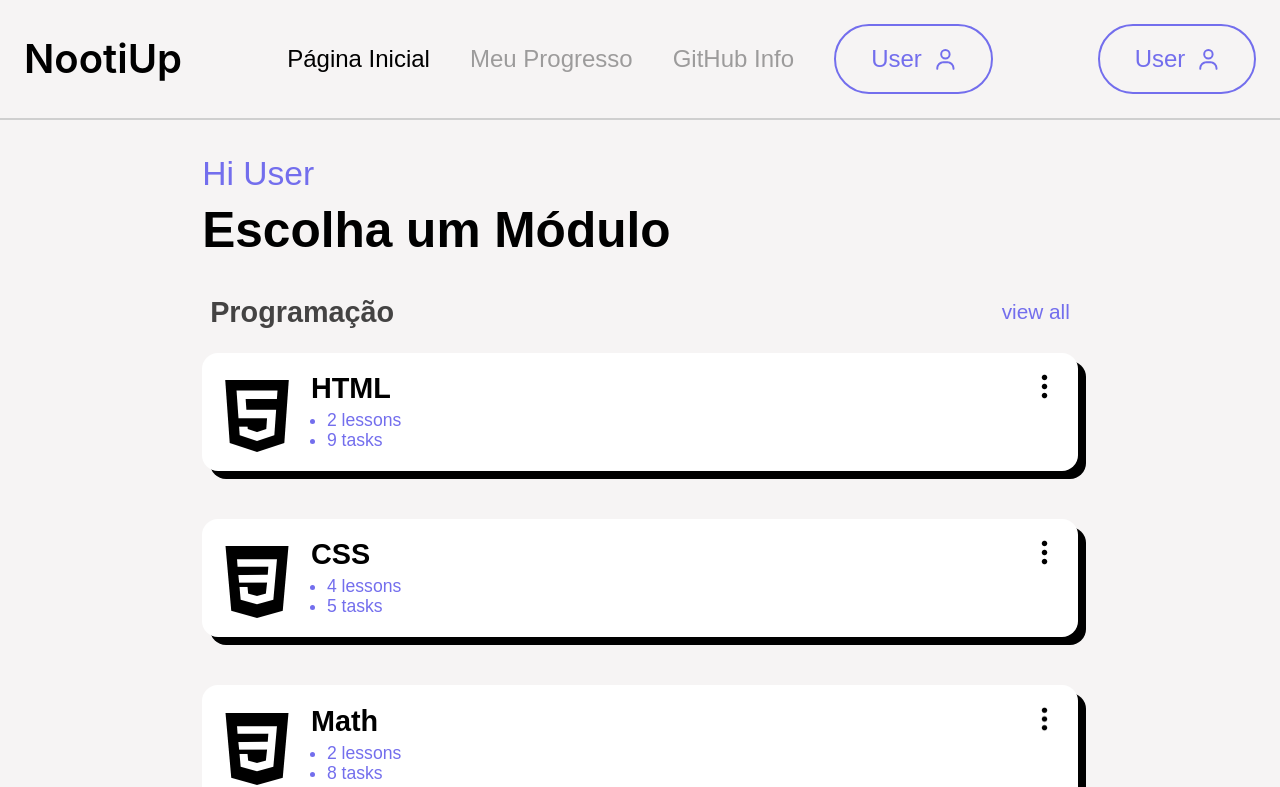
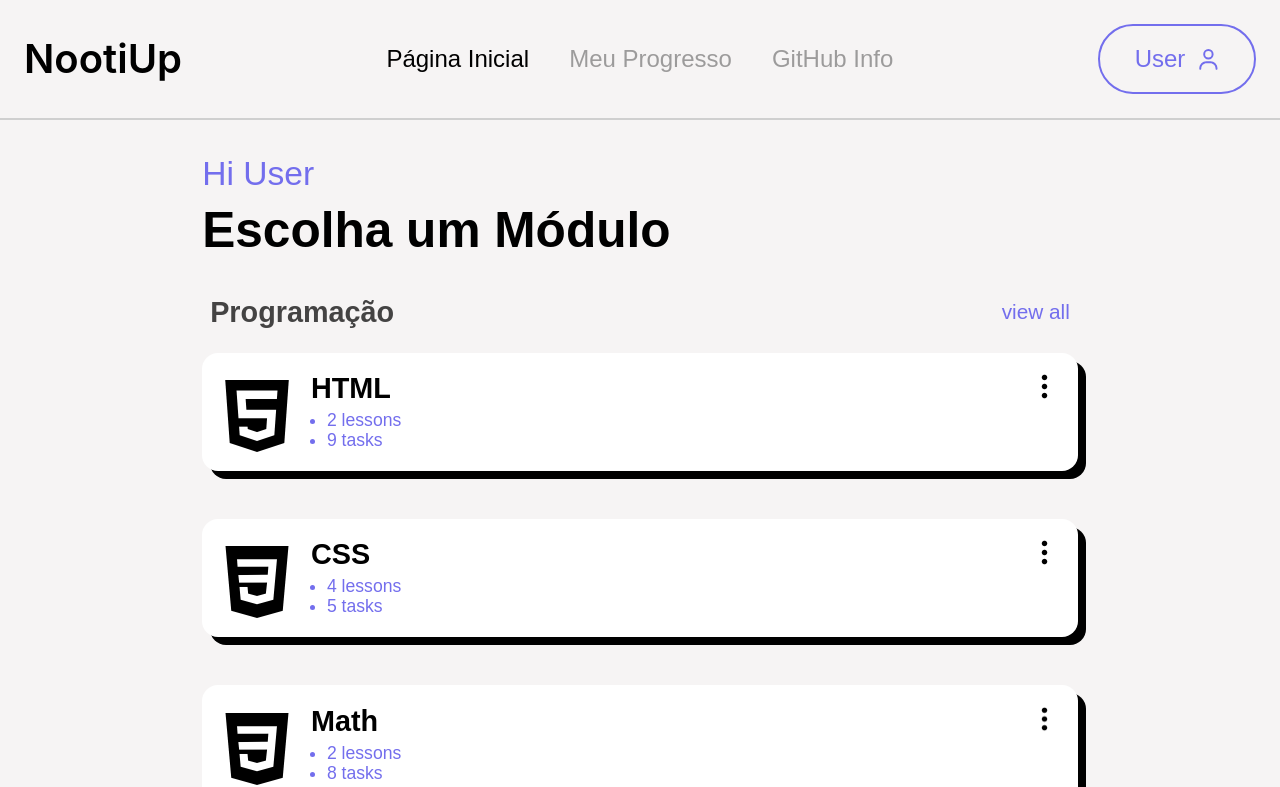
Before and after one commit to Lucas2907/NootiUp-frontend, a React (Vite) app: page / in a window 1280 px wide. Shown: the top 787 px of the page. Built offline with nearby package versions, Linux system fonts and the light colour scheme; no server answers.

Commit message:
solve: remove onClick property in redirect button

```diff
--- a/src/components/Header/Header.tsx
+++ b/src/components/Header/Header.tsx
@@ -54,15 +54,10 @@ function Header() {
                 <NavLink className={customClassName} to="/github-info">
                     GitHub Info
                 </NavLink>
-                <NavLink to="/my-profile" className="app-link">
-                    <RedirectButton text="User" isLogged={true} />
-                </NavLink>
             </nav>
-
             <NavLink
                 to="/my-profile"
                 className="app-link"
-                onClick={toggleMenu}
             >
                 <RedirectButton text="User" isLogged={true} />
             </NavLink>
```
